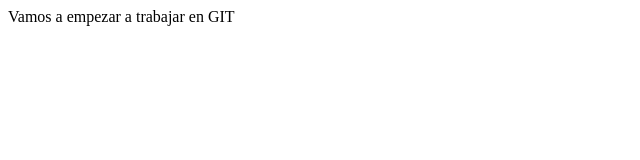
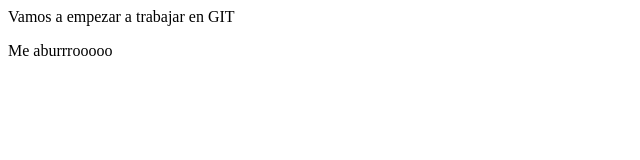
Before and after one commit to zx20student043/Primer-repositorio, a plain HTML site: page index.html in a window 1280 px wide. Shown: the full height of the page, 0-640 px from the left. Drawn offline with Linux system fonts and the light colour scheme.

Commit message:
Update index.html

```diff
--- a/index.html
+++ b/index.html
@@ -6,5 +6,8 @@
         <p>
             Vamos a empezar a trabajar en GIT
         </p>
+        <p>
+            Me aburrrooooo
+        </p>
     </body>
 </html>
```
